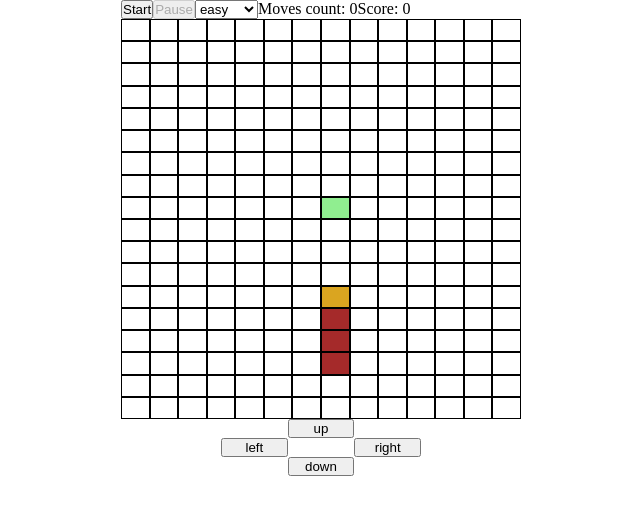
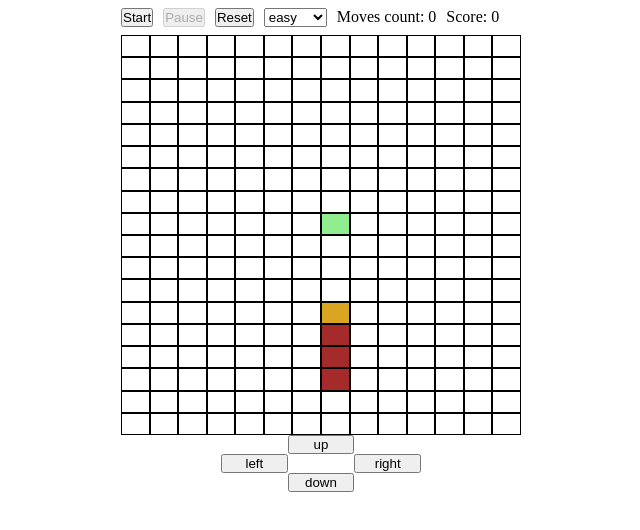
Before and after one commit to mofffon/lukasz-toy-apps, a React (Create React App) app: page /snake in a window 1280 px wide. Shown: the top 530 px of the page, without its empty margins (319-959 px from the left). Built offline with nearby package versions, Linux system fonts and the light colour scheme.

Commit message:
Add some css to stop crossing over other css and added the reset button

```diff
--- a/src/components/snake/SnakeGame.jsx
+++ b/src/components/snake/SnakeGame.jsx
@@ -24,16 +24,23 @@ const SnakeGame = () => {
   let [timeInterval, setTimeInterval] = useState(2000);
   let [fields, setFields] = useState(buildFields(snake, bug));
 
-  const gameStart = () => {
-    setGameState(config.gameStates[1]);
-
+  const intialSnakeSetup = () => {
     setSnake(new Snake({ rowIndex: 12, columnIndex: 7 }));
     setBug(new Bug({ rowIndex: 8, columnIndex: 7 }));
     setGameScore(0);
     setMovesCount(0);
     setDirection("up");
     setFields(buildFields(snake, bug));
+  };
 
+  const gameReset = () => {
+    setGameState(config.gameStates[5]);
+    intialSnakeSetup();
+  };
+
+  const gameStart = () => {
+    setGameState(config.gameStates[1]);
+    intialSnakeSetup();
     startGameMotor();
   };
 
@@ -188,6 +195,7 @@ const SnakeGame = () => {
         movesCount={movesCount}
         gameScore={gameScore}
         gamePause={gamePause}
+        gameReset={gameReset}
         selectDifficulty={onDifficultySelect}
       />
       <Board fields={fields} />
--- a/src/components/snake/SnakeMenu.jsx
+++ b/src/components/snake/SnakeMenu.jsx
@@ -2,6 +2,7 @@ import config from "./config.json";
 
 const SnakeMenu = ({
   gameStart,
+  gameReset,
   movesCount,
   gamePause,
   gameScore,
@@ -11,17 +12,22 @@ const SnakeMenu = ({
   if (gameState === config.gameStates[0]) {
     return (
       <div className="menuGrid">
-        <button onClick={gameStart}>Start</button>
-        <button onClick={gamePause} disabled>
+        <button className="snakeMenuControl" onClick={gameStart}>
+          Start
+        </button>
+        <button className="snakeMenuControl" onClick={gamePause} disabled>
           Pause
         </button>
-        <select onChange={selectDifficulty}>
+        <button className="snakeMenuControl" onClick={gameReset}>
+          Reset
+        </button>
+        <select className="snakeMenuControl" onChange={selectDifficulty}>
           <option value="easy">easy</option>
           <option value="normal">normal</option>
           <option value="hard">hard</option>
         </select>
-        <span>Moves count: {movesCount}</span>
-        <span>Score: {gameScore}</span>
+        <span className="snakeMenuControl">Moves count: {movesCount}</span>
+        <span className="snakeMenuControl">Score: {gameScore}</span>
       </div>
     );
   } else if (
@@ -30,17 +36,26 @@ const SnakeMenu = ({
   ) {
     return (
       <div className="menuGrid">
-        <button onClick={gameStart} disabled>
+        <button className="snakeMenuControl" onClick={gameStart} disabled>
           Start
         </button>
-        <button onClick={gamePause}>Pause</button>
-        <select onChange={selectDifficulty} disabled>
+        <button className="snakeMenuControl" onClick={gamePause}>
+          Pause
+        </button>
+        <button className="snakeMenuControl" onClick={gameReset}>
+          Reset
+        </button>
+        <select
+          className="snakeMenuControl"
+          onChange={selectDifficulty}
+          disabled
+        >
           <option value="easy">easy</option>
           <option value="normal">normal</option>
           <option value="hard">hard</option>
         </select>
-        <span>Moves count: {movesCount}</span>
-        <span>Score: {gameScore}</span>
+        <span className="snakeMenuControl">Moves count: {movesCount}</span>
+        <span className="snakeMenuControl">Score: {gameScore}</span>
       </div>
     );
   } else if (
@@ -49,32 +64,64 @@ const SnakeMenu = ({
   ) {
     return (
       <div className="menuGrid">
-        <button onClick={gameStart}>Start</button>
-        <button onClick={gamePause} disabled>
+        <button className="snakeMenuControl" onClick={gameStart}>
+          Start
+        </button>
+        <button className="snakeMenuControl" onClick={gamePause} disabled>
           Pause
         </button>
-        <select onChange={selectDifficulty}>
+        <button className="snakeMenuControl" onClick={gameReset}>
+          Reset
+        </button>
+        <select className="snakeMenuControl" onChange={selectDifficulty}>
           {config.difficultyLevels.map((level) => (
             <option value={level}>{level}</option>
           ))}
         </select>
-        <span>Moves count: {movesCount}</span>
-        <span>Score: {gameScore}</span>
+        <span className="snakeMenuControl">Moves count: {movesCount}</span>
+        <span className="snakeMenuControl">Score: {gameScore}</span>
+      </div>
+    );
+  } else if (gameState === config.gameStates[5]) {
+    return (
+      <div className="menuGrid">
+        <button className="snakeMenuControl" onClick={gameStart}>
+          Start
+        </button>
+        <button className="snakeMenuControl" onClick={gamePause} disabled>
+          Pause
+        </button>
+        <button className="snakeMenuControl" onClick={gameReset}>
+          Reset
+        </button>
+        <select className="snakeMenuControl" onChange={selectDifficulty}>
+          <option value="easy">easy</option>
+          <option value="normal">normal</option>
+          <option value="hard">hard</option>
+        </select>
+        <span className="snakeMenuControl">Moves count: {movesCount}</span>
+        <span className="snakeMenuControl">Score: {gameScore}</span>
       </div>
     );
   }
-
   return (
     <div className="menuGrid">
-      <button onClick={gameStart}>Start</button>
-      <button onClick={gamePause}>Pause</button>
-      <select onChange={selectDifficulty}>
+      <button className="snakeMenuControl" onClick={gameStart}>
+        Start
+      </button>
+      <button className="snakeMenuControl" onClick={gamePause}>
+        Pause
+      </button>
+      <button className="snakeMenuControl" onClick={gameReset}>
+        Reset
+      </button>
+      <select className="snakeMenuControl" onChange={selectDifficulty}>
         <option value="easy">easy</option>
         <option value="normal">normal</option>
         <option value="hard">hard</option>
       </select>
-      <span>Moves count: {movesCount}</span>
-      <span>Score: {gameScore}</span>
+      <span className="snakeMenuControl">Moves count: {movesCount}</span>
+      <span className="snakeMenuControl">Score: {gameScore}</span>
     </div>
   );
 };
--- a/src/components/snake/config.json
+++ b/src/components/snake/config.json
@@ -6,7 +6,8 @@
     "gameOn",
     "gamePaused",
     "gameEndPlayerWon",
-    "gameEndPlayerLost"
+    "gameEndPlayerLost",
+    "gameReset"
   ],
   "fieldStates": ["free", "snakeHead", "snakeBody ", "bugSitting"],
   "languages": ["PL", "EN"],
--- a/src/components/snake/css/snake.css
+++ b/src/components/snake/css/snake.css
@@ -41,3 +41,10 @@
 .empty {
   width: 60px;
 }
+
+.snakeMenuControl {
+  display: inline-block;
+  margin-right: 10px;
+  margin-top: 8px;
+  margin-bottom: 8px;
+}
```
